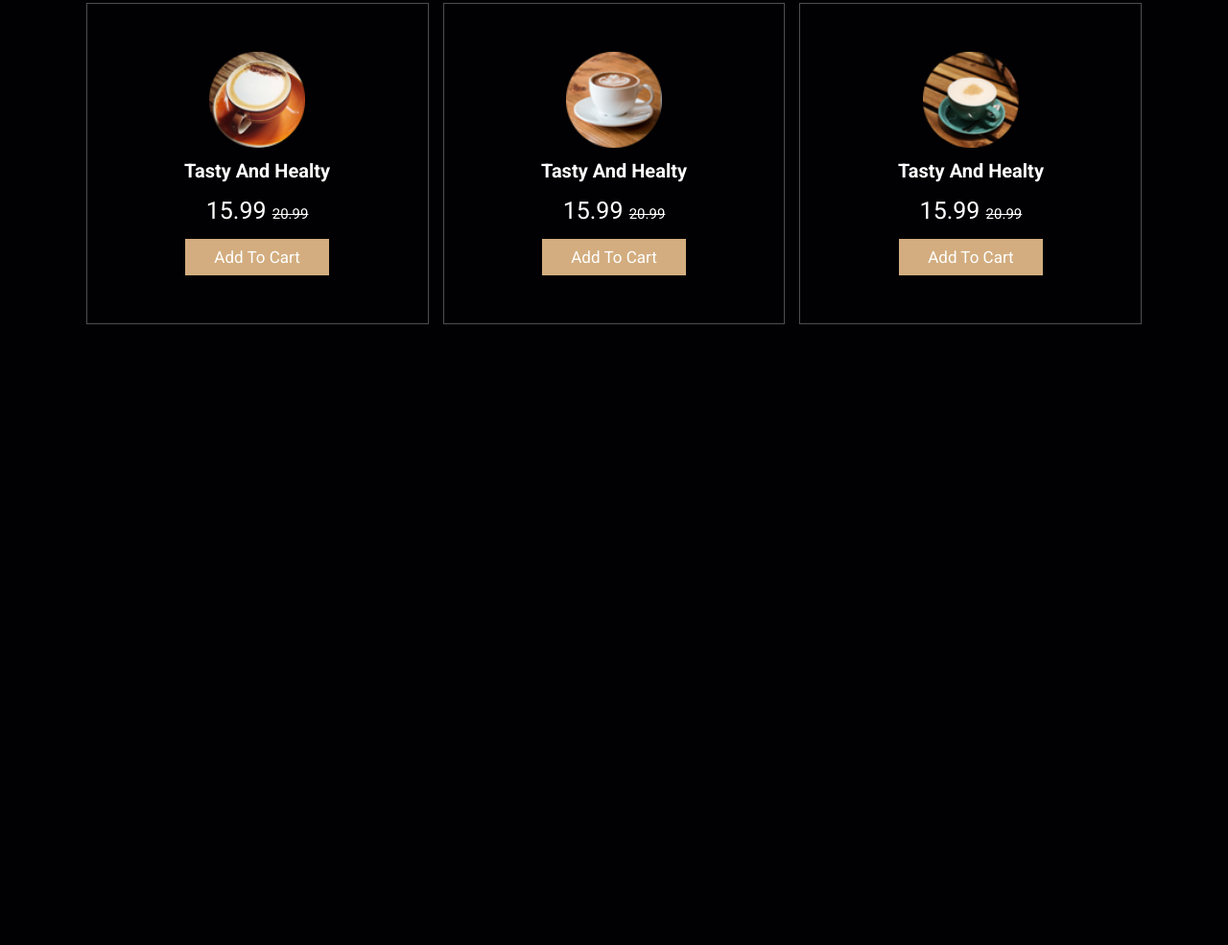
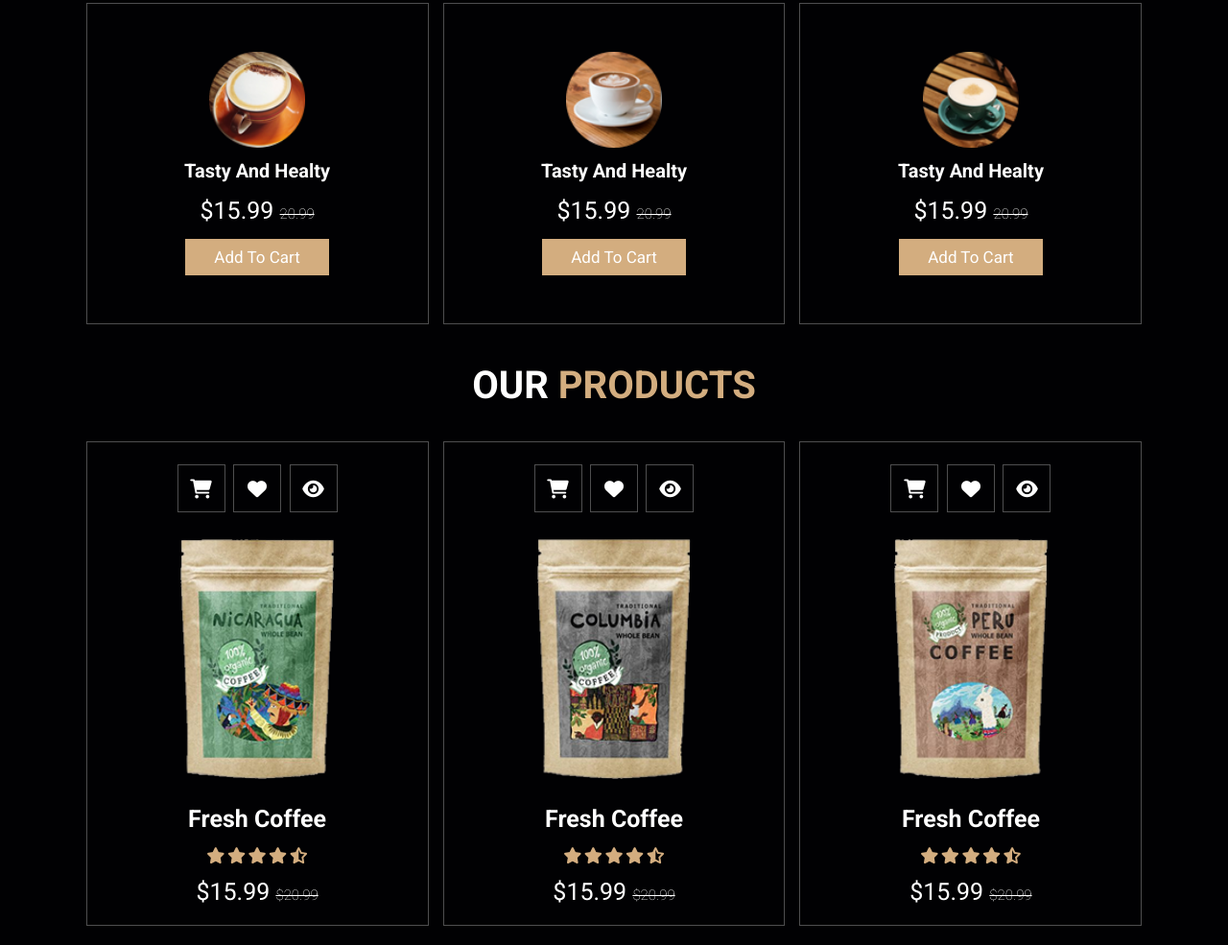
Before and after one commit to Savchhenko/Coffee-Shop, a plain HTML site: page index.html in a window 1280 px wide. Shown: the part 1765-2750 px from the top of the page at 96% size. Before the commit the page ends 2123 px from the top, so only its background shows below. Drawn offline with Linux system fonts and the light colour scheme.

Commit message:
add product section

```diff
--- a/index.html
+++ b/index.html
@@ -106,43 +106,112 @@
             <div class="box">
                 <img src="./images/menu-1.png" alt="">
                 <h3>tasty and healty</h3>
-                <div class="price">15.99 <span>20.99</span></div>
+                <div class="price">$15.99 <span>20.99</span></div>
                 <a href="#" class="btn">add to cart</a>
             </div>
             <div class="box">
                 <img src="./images/menu-2.png" alt="">
                 <h3>tasty and healty</h3>
-                <div class="price">15.99 <span>20.99</span></div>
+                <div class="price">$15.99 <span>20.99</span></div>
                 <a href="#" class="btn">add to cart</a>
             </div>
             <div class="box">
                 <img src="./images/menu-3.png" alt="">
                 <h3>tasty and healty</h3>
-                <div class="price">15.99 <span>20.99</span></div>
+                <div class="price">$15.99 <span>20.99</span></div>
                 <a href="#" class="btn">add to cart</a>
             </div>
             <div class="box">
                 <img src="./images/menu-4.png" alt="">
                 <h3>tasty and healty</h3>
-                <div class="price">15.99 <span>20.99</span></div>
+                <div class="price">$15.99 <span>20.99</span></div>
                 <a href="#" class="btn">add to cart</a>
             </div>
             <div class="box">
                 <img src="./images/menu-5.png" alt="">
                 <h3>tasty and healty</h3>
-                <div class="price">15.99 <span>20.99</span></div>
+                <div class="price">$15.99 <span>20.99</span></div>
                 <a href="#" class="btn">add to cart</a>
             </div>
             <div class="box">
                 <img src="./images/menu-6.png" alt="">
                 <h3>tasty and healty</h3>
-                <div class="price">15.99 <span>20.99</span></div>
+                <div class="price">$15.99 <span>20.99</span></div>
                 <a href="#" class="btn">add to cart</a>
             </div>
         </div>
     </section>
     <!-- menu section ends -->
 
+    <section class="products" id="products">
+        <h1 class="heading">our <span>products</span> </h1>
+        <div class="box-container">
+            <div class="box">
+                <div class="icons">
+                    <a href="#" class="fas fa-shopping-cart"></a>
+                    <a href="#" class="fas fa-heart"></a>
+                    <a href="#" class="fas fa-eye"></a>
+                </div>
+                <div class="image">
+                    <img src="./images/product-1.png" alt="">
+                </div>
+                <div class="content">
+                    <h3>fresh coffee</h3>
+                    <div class="stars">
+                        <i class="fas fa-star"></i>
+                        <i class="fas fa-star"></i>
+                        <i class="fas fa-star"></i>
+                        <i class="fas fa-star"></i>
+                        <i class="fas fa-star-half-alt"></i>
+                    </div>
+                    <div class="price">$15.99 <span>$20.99</span></div>
+                </div>
+            </div>
+            <div class="box">
+                <div class="icons">
+                    <a href="#" class="fas fa-shopping-cart"></a>
+                    <a href="#" class="fas fa-heart"></a>
+                    <a href="#" class="fas fa-eye"></a>
+                </div>
+                <div class="image">
+                    <img src="./images/product-2.png" alt="">
+                </div>
+                <div class="content">
+                    <h3>fresh coffee</h3>
+                    <div class="stars">
+                        <i class="fas fa-star"></i>
+                        <i class="fas fa-star"></i>
+                        <i class="fas fa-star"></i>
+                        <i class="fas fa-star"></i>
+                        <i class="fas fa-star-half-alt"></i>
+                    </div>
+                    <div class="price">$15.99 <span>$20.99</span></div>
+                </div>
+            </div>
+            <div class="box">
+                <div class="icons">
+                    <a href="#" class="fas fa-shopping-cart"></a>
+                    <a href="#" class="fas fa-heart"></a>
+                    <a href="#" class="fas fa-eye"></a>
+                </div>
+                <div class="image">
+                    <img src="./images/product-3.png" alt="">
+                </div>
+                <div class="content">
+                    <h3>fresh coffee</h3>
+                    <div class="stars">
+                        <i class="fas fa-star"></i>
+                        <i class="fas fa-star"></i>
+                        <i class="fas fa-star"></i>
+                        <i class="fas fa-star"></i>
+                        <i class="fas fa-star-half-alt"></i>
+                    </div>
+                    <div class="price">$15.99 <span>$20.99</span></div>
+                </div>
+            </div>
+    </section>
+    <!-- products section ends -->
+
     <script src="./script.js"></script>
 </body>
 </html>
--- a/style.css
+++ b/style.css
@@ -269,6 +269,7 @@ section {
 .menu .box-container .box .price span {
     font-size: 1.5rem;
     text-decoration: line-through;
+    font-weight: lighter;
 }
 .menu .box-container .box:hover {
     background: white;
@@ -277,7 +278,55 @@ section {
     color: var(--black);
 }
 
-
+/* Products Section */
+.products .box-container {
+    display: grid;
+    grid-template-columns: repeat(auto-fit, minmax(30rem, 1fr));
+    gap: 1.5rem;
+}
+.products .box-container .box {
+    text-align: center;
+    border: var(--border);
+    padding: 2rem;
+}
+.products .box-container .box .icons a {
+    height: 5rem;
+    width: 5rem;
+    line-height: 5rem;
+    font-size: 2rem;
+    border: var(--border);
+    color: white;
+    margin: 0.3rem;
+}
+.products .box-container .box .icons a:hover {
+    background: var(--main-color);
+}
+.products .box-container .box .image {
+    padding: 2.5rem 0;
+}
+.products .box-container .box .image img{
+    height: 25rem;
+}
+.products .box-container .box .content h3{
+    color: white;
+    font-size: 2.5rem;
+}
+.products .box-container .box .content .stars {
+    padding: 1.5rem;
+}
+.products .box-container .box .content .stars i {
+    font-size: 1.7rem;
+    color: var(--main-color);
+}
+.products .box-container .box .content .price {
+    color: white;
+    font-size: 2.5rem;
+}
+.products .box-container .box .content .price span{
+    text-decoration: line-through;
+    font-weight: lighter;
+    font-size: 1.5rem;
+}
 
 
 /* media queries */
```
